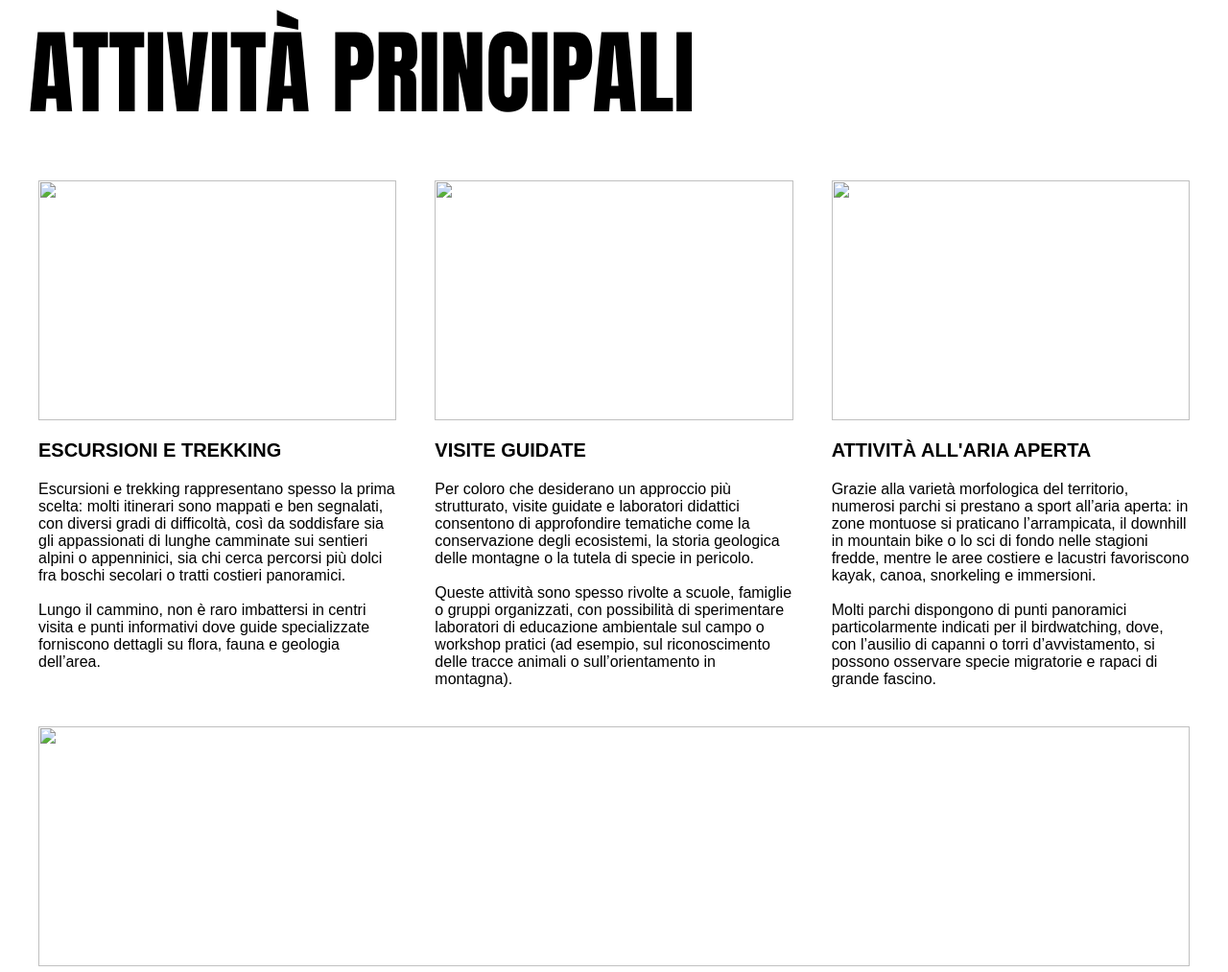
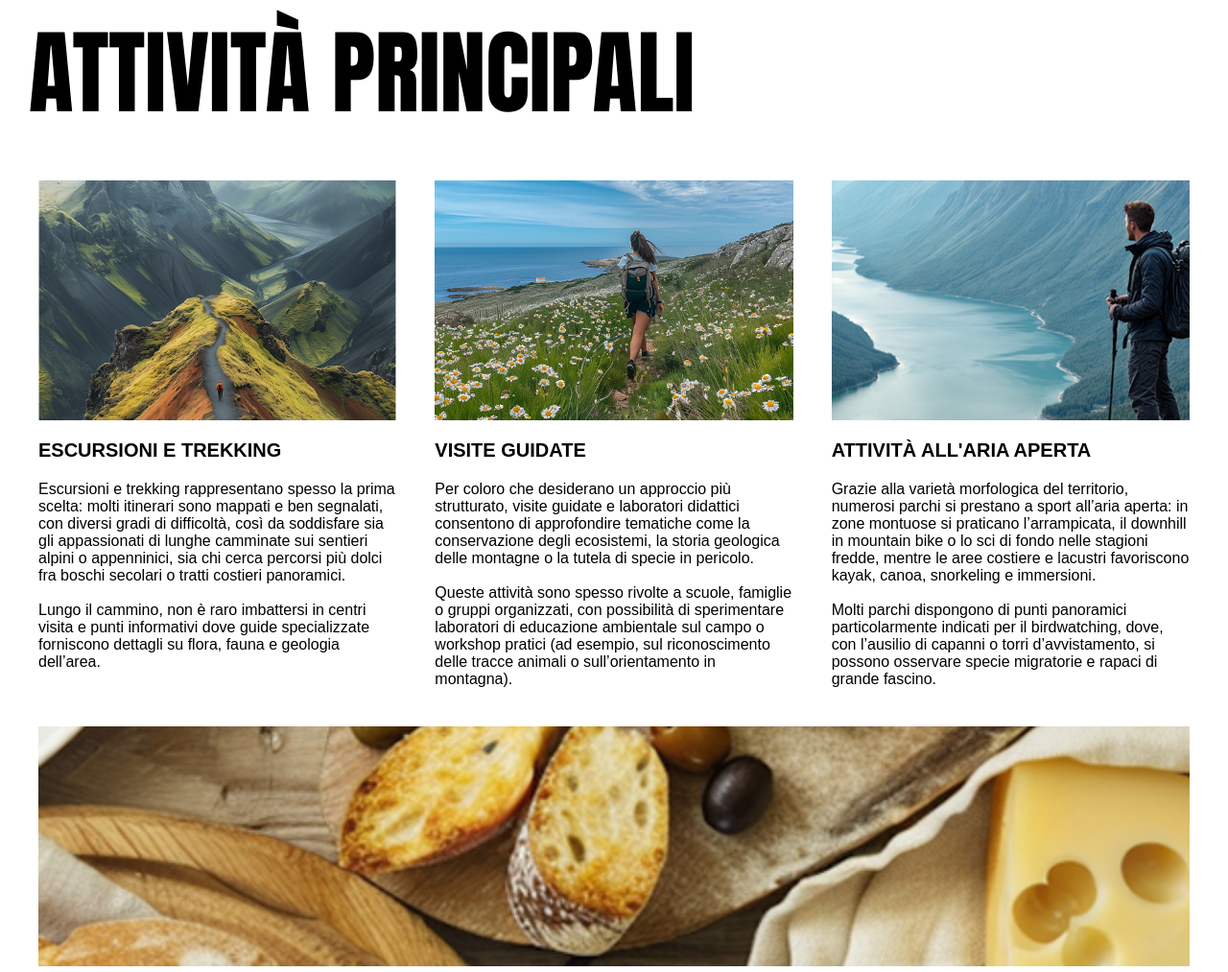
Before and after one commit to flaviamessina1604/parchi-design, a plain HTML site: page attività.html in a window 1280 px wide. Shown: the part 1459-2472 px from the top of the page at 96% size. Drawn offline with Linux system fonts and the light colour scheme.

Commit message:
Update attività.html

```diff
--- a/attività.html
+++ b/attività.html
@@ -33,28 +33,28 @@
             <div class="illustrator">
                 <div class="grid">
                     <div class="oggetto">
-                        <img src="img/attività1.png">
+                        <img src="img/attivit1.png">
                         <div class="text">
                             <h3>escursioni e trekking</h3>
                             <p>Escursioni e trekking rappresentano spesso la prima scelta: molti itinerari sono mappati e ben segnalati, con diversi gradi di difficoltà, così da soddisfare sia gli appassionati di lunghe camminate sui sentieri alpini o appenninici, sia chi cerca percorsi più dolci fra boschi secolari o tratti costieri panoramici. <br><br> Lungo il cammino, non è raro imbattersi in centri visita e punti informativi dove guide specializzate forniscono dettagli su flora, fauna e geologia dell’area.</p>
                         </div>
                     </div>
                     <div class="oggetto">
-                        <img src="img/attività2.png">
+                        <img src="img/attivit2.png">
                         <div class="text">
                             <h3>visite guidate</h3>
                             <p>Per coloro che desiderano un approccio più strutturato, visite guidate e laboratori didattici consentono di approfondire tematiche come la conservazione degli ecosistemi, la storia geologica delle montagne o la tutela di specie in pericolo. <br><br>Queste attività sono spesso rivolte a scuole, famiglie o gruppi organizzati, con possibilità di sperimentare laboratori di educazione ambientale sul campo o workshop pratici (ad esempio, sul riconoscimento delle tracce animali o sull’orientamento in montagna).</p>
                         </div>
                     </div>
                     <div class="oggetto">
-                        <img src="img/attività3.png">
+                        <img src="img/attivit3.png">
                         <div class="text">
                             <h3>attività all'aria aperta</h3>
                             <p>Grazie alla varietà morfologica del territorio, numerosi parchi si prestano a sport all’aria aperta: in zone montuose si praticano l’arrampicata, il downhill in mountain bike o lo sci di fondo nelle stagioni fredde, mentre le aree costiere e lacustri favoriscono kayak, canoa, snorkeling e immersioni. <br> <br>Molti parchi dispongono di punti panoramici particolarmente indicati per il birdwatching, dove, con l’ausilio di capanni o torri d’avvistamento, si possono osservare specie migratorie e rapaci di grande fascino.</p>
                         </div>
                     </div>
                     <div class="oggetto">
-                        <img src="img/attività4.png">
+                        <img src="img/attivit4.png">
                         <div class="text">
                             <h3>specialità locali</h3>
                             <p>Anche la dimensione culturale e gastronomica è fondamentale. Molti parchi ospitano eventi e manifestazioni dedicati a prodotti tipici (vino, formaggi, miele, olio) e antiche tradizioni. Infine, per un’immersione completa, alcuni itinerari integrano la visita a siti archeologici o borghi storici, testimoniando l’equilibrio millenario tra l’uomo e l’ambiente. <br><br>In questo modo, chi sceglie di esplorare i parchi nazionali italiani può trovare esperienze su misura, imparare a conoscere e rispettare la natura, nonché scoprire la ricchezza culturale dei territori protetti.</p>
```
